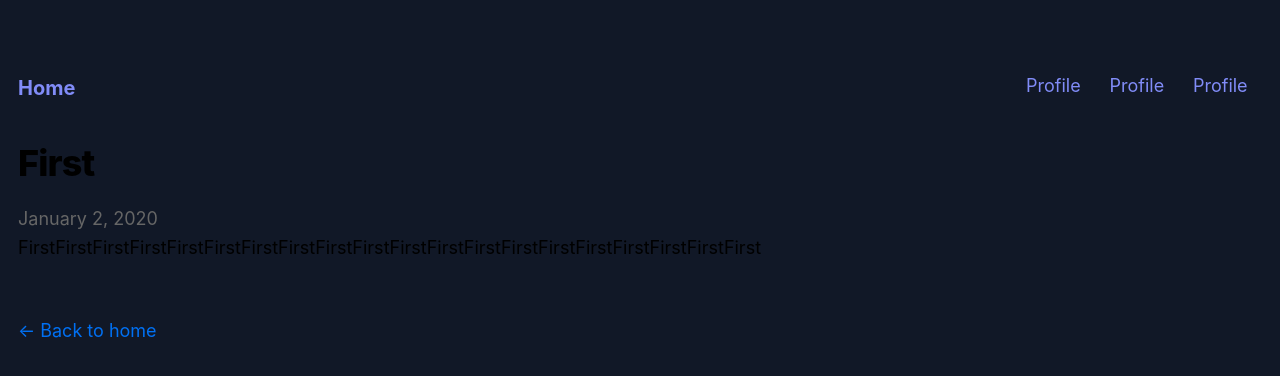
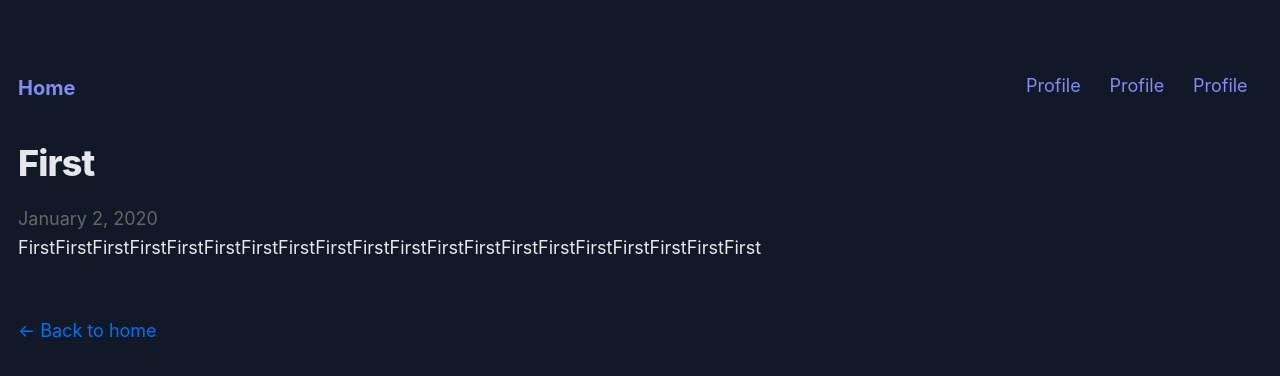
Before and after one commit to seri1234/next-golang, a Next.js app: page /posts/1 in a window 1280 px wide. Shown: the top 376 px of the page. Built offline with nearby package versions, Linux system fonts and the light colour scheme.

Commit message:
デザインの修正

```diff
--- a/pages/posts/[id].js
+++ b/pages/posts/[id].js
@@ -34,7 +34,7 @@
         <div className={utilStyles.lightText}>
           <Date dateString={postData.date} />
         </div>
-        <div dangerouslySetInnerHTML={{ __html: postData.contentHtml }} />
+        <div className={utilStyles.contentText} dangerouslySetInnerHTML={{ __html: postData.contentHtml }} />
       </article>
     </Layout>
   );
--- a/styles/utils.module.css
+++ b/styles/utils.module.css
@@ -11,6 +11,7 @@
   line-height: 1.3;
   font-weight: 800;
   letter-spacing: -0.05rem;
+  color: rgb(229 231 235);
   margin: 1rem 0;
 }
 
@@ -60,12 +61,17 @@
   color: #666;
 }
 
+.contentText {
+  color: rgb(229 231 235);
+}
+
 .a{
   display: block;
   height: 100%;
   position: relative;
   top: -40px;
 }
+
 
 @media (min-width: 768px){
   .grid {
```
